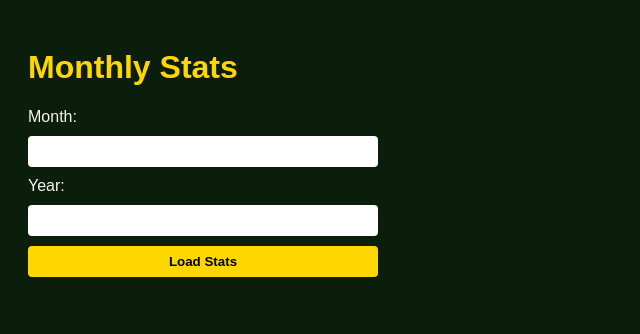
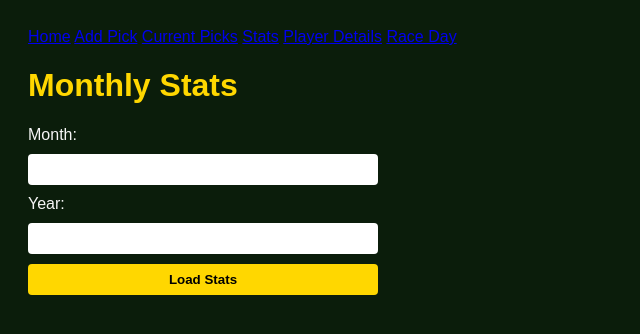
Before and after one commit to craignim1609-pixel/Horse-Racing-Tracker, a FastAPI app: template app/templates/stats.html in a window 1280 px wide. Shown: the top 334 px of the page, without its empty margins (0-640 px from the left). Run offline with FastAPI, Linux system fonts and the light colour scheme; the template is opened without the code that fills it, so the values that code supplies are empty.

Commit message:
Update stats.html

```diff
--- a/app/templates/stats.html
+++ b/app/templates/stats.html
@@ -5,6 +5,15 @@
     <link rel="stylesheet" href="/static/style.css">
 </head>
 <body>
+    <nav class="navbar">
+    <a href="/home">Home</a>
+    <a href="/add-pick">Add Pick</a>
+    <a href="/current-picks">Current Picks</a>
+    <a href="/stats">Stats</a>
+    <a href="/player-details">Player Details</a>
+    <a href="/raceday">Race Day</a>
+</nav>
+
     <h1>Monthly Stats</h1>
 
     <form id="statsForm">
```
